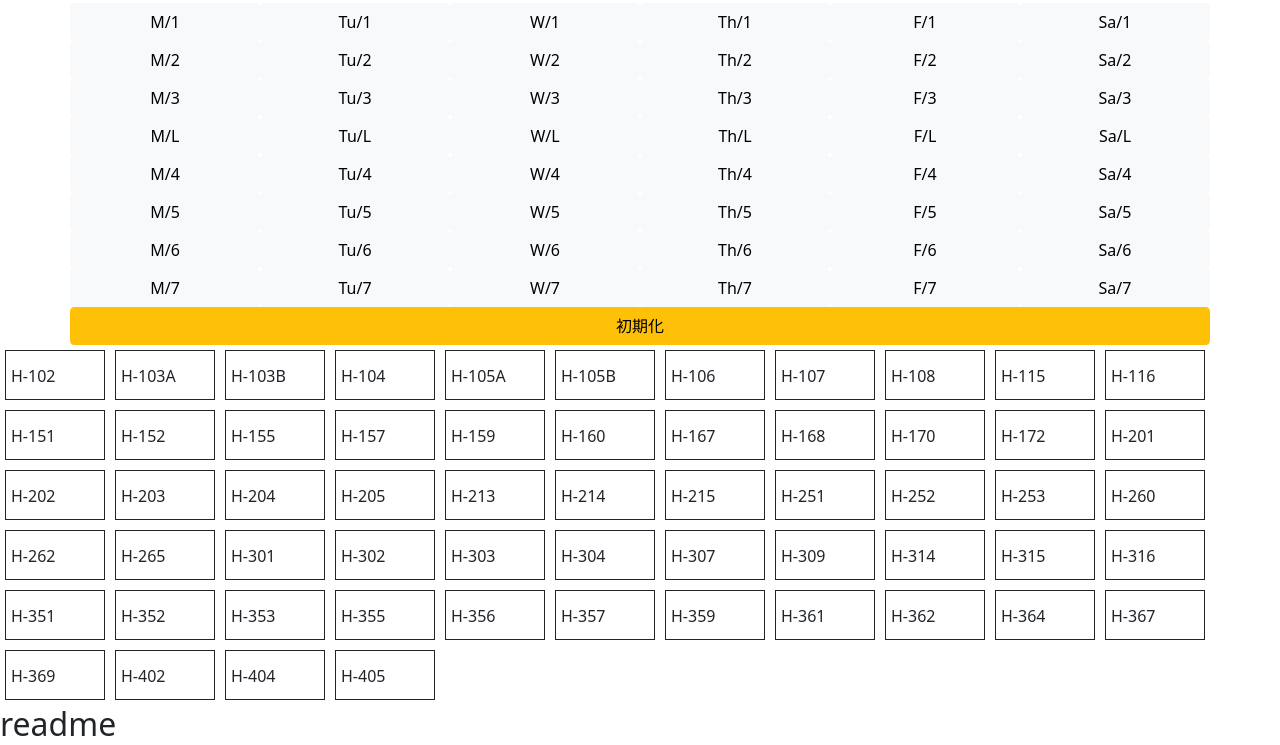
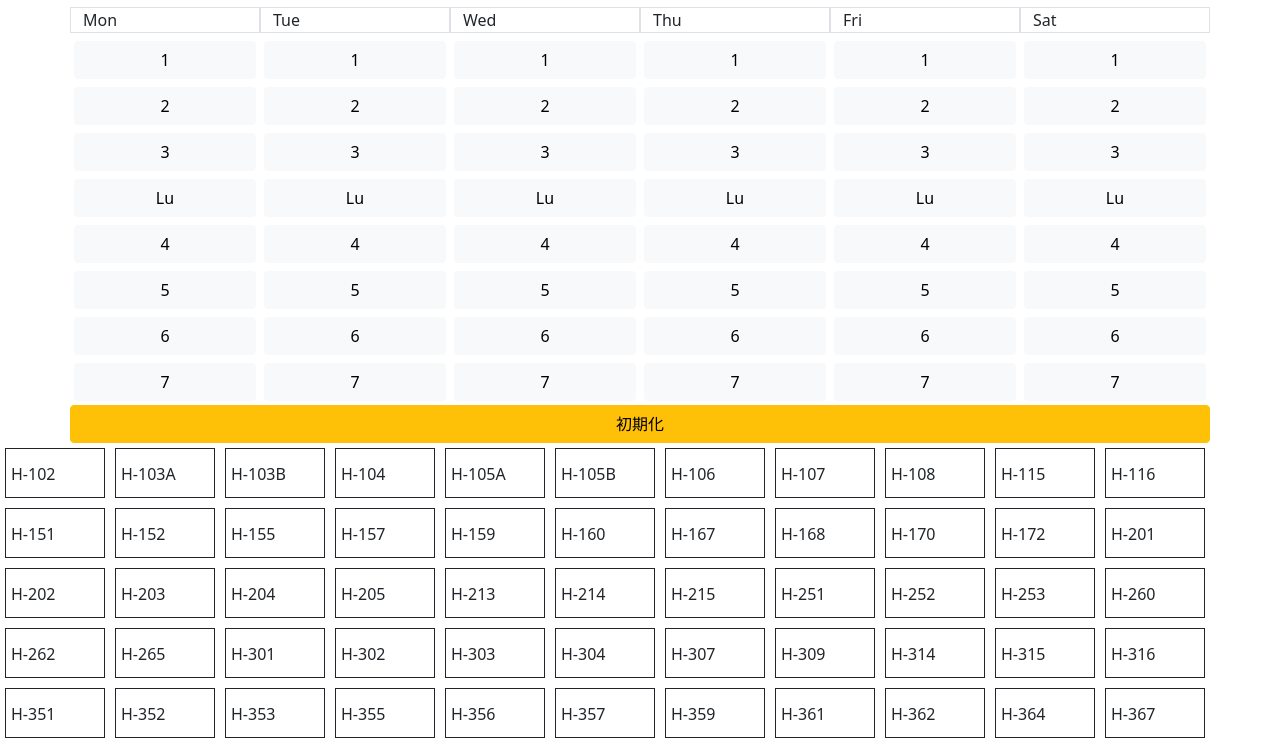
Before and after one commit to say-lily/icu-akibeya, a plain HTML site: page index.html in a window 1280 px wide. Shown: the part 53-798 px from the top of the page. Drawn offline with nearby package versions, Linux system fonts and the light colour scheme.

Commit message:
UI change for filter selection

```diff
--- a/index.html
+++ b/index.html
@@ -10,32 +10,80 @@
 <body>
 <h1>Free classrooms</h1>
 <div class="filters container">
-  <div class="row">
-<button class="filter col btn btn-light" data-filter=".m1">M/1</button><button class="filter col btn btn-light" data-filter=".tu1">Tu/1</button><button class="filter col btn btn-light" data-filter=".w1">W/1</button><button class="filter col btn btn-light" data-filter=".th1">Th/1</button><button class="filter col btn btn-light" data-filter=".f1">F/1</button><button class="filter col btn btn-light" data-filter=".sa1">Sa/1</button>
+  <div class="row ">
+    <div class="filter my-1 mx-auto p-auto col border" >Mon</div>
+    <div class="filter my-1 mx-auto p-auto col border" >Tue</div>
+    <div class="filter my-1 mx-auto p-auto col border" >Wed</div>
+    <div class="filter my-1 mx-auto p-auto col border" >Thu</div>
+    <div class="filter my-1 mx-auto p-auto col border" >Fri</div>
+    <div class="filter my-1 mx-auto p-auto col border" >Sat</div>
+  </div>
+  <div class="row ">
+    <button class="filter m-1 col btn btn-light" data-filter=".m1">1</button>
+    <button class="filter m-1 col btn btn-light" data-filter=".tu1">1</button>
+    <button class="filter m-1 col btn btn-light" data-filter=".w1">1</button>
+    <button class="filter m-1 col btn btn-light" data-filter=".th1">1</button>
+    <button class="filter m-1 col btn btn-light" data-filter=".f1">1</button>
+    <button class="filter m-1 col btn btn-light" data-filter=".sa1">1</button>
   </div>
   <div class="row">
-<button class="filter col btn btn-light" data-filter=".m2">M/2</button><button class="filter col btn btn-light" data-filter=".tu2">Tu/2</button><button class="filter col btn btn-light" data-filter=".w2">W/2</button><button class="filter col btn btn-light" data-filter=".th2">Th/2</button><button class="filter col btn btn-light" data-filter=".f2">F/2</button><button class="filter col btn btn-light" data-filter=".sa2">Sa/2</button>
+    <button class="filter m-1 col btn btn-light" data-filter=".m2">2</button>
+    <button class="filter m-1 col btn btn-light" data-filter=".tu2">2</button>
+    <button class="filter m-1 col btn btn-light" data-filter=".w2">2</button>
+    <button class="filter m-1 col btn btn-light" data-filter=".th2">2</button>
+    <button class="filter m-1 col btn btn-light" data-filter=".f2">2</button>
+    <button class="filter m-1 col btn btn-light" data-filter=".sa2">2</button>
   </div>
   <div class="row">
-<button class="filter col btn btn-light" data-filter=".m3">M/3</button><button class="filter col btn btn-light" data-filter=".tu3">Tu/3</button><button class="filter col btn btn-light" data-filter=".w3">W/3</button><button class="filter col btn btn-light" data-filter=".th3">Th/3</button><button class="filter col btn btn-light" data-filter=".f3">F/3</button><button class="filter col btn btn-light" data-filter=".sa3">Sa/3</button>
+    <button class="filter m-1 col btn btn-light" data-filter=".m3">3</button>
+    <button class="filter m-1 col btn btn-light" data-filter=".tu3">3</button>
+    <button class="filter m-1 col btn btn-light" data-filter=".w3">3</button>
+    <button class="filter m-1 col btn btn-light" data-filter=".th3">3</button>
+    <button class="filter m-1 col btn btn-light" data-filter=".f3">3</button>
+    <button class="filter m-1 col btn btn-light" data-filter=".sa3">3</button>
   </div>
   <div class="row">
-<button class="filter col btn btn-light" data-filter=".ml">M/L</button><button class="filter col btn btn-light" data-filter=".tul">Tu/L</button><button class="filter col btn btn-light" data-filter=".wl">W/L</button><button class="filter col btn btn-light" data-filter=".thl">Th/L</button><button class="filter col btn btn-light" data-filter=".fl">F/L</button><button class="filter col btn btn-light" data-filter=".sal">Sa/L</button>
+    <button class="filter m-1 col btn btn-light" data-filter=".ml">Lu</button>
+    <button class="filter m-1 col btn btn-light" data-filter=".tul">Lu</button>
+    <button class="filter m-1 col btn btn-light" data-filter=".wl">Lu</button>
+    <button class="filter m-1 col btn btn-light" data-filter=".thl">Lu</button>
+    <button class="filter m-1 col btn btn-light" data-filter=".fl">Lu</button>
+    <button class="filter m-1 col btn btn-light" data-filter=".sal">Lu</button>
   </div>
   <div class="row">
-<button class="filter col btn btn-light" data-filter=".m4">M/4</button><button class="filter col btn btn-light" data-filter=".tu4">Tu/4</button><button class="filter col btn btn-light" data-filter=".w4">W/4</button><button class="filter col btn btn-light" data-filter=".th4">Th/4</button><button class="filter col btn btn-light" data-filter=".f4">F/4</button><button class="filter col btn btn-light" data-filter=".sa4">Sa/4</button>
+    <button class="filter m-1 col btn btn-light" data-filter=".m4">4</button>
+    <button class="filter m-1 col btn btn-light" data-filter=".tu4">4</button>
+    <button class="filter m-1 col btn btn-light" data-filter=".w4">4</button>
+    <button class="filter m-1 col btn btn-light" data-filter=".th4">4</button>
+    <button class="filter m-1 col btn btn-light" data-filter=".f4">4</button>
+    <button class="filter m-1 col btn btn-light" data-filter=".sa4">4</button>
   </div>
   <div class="row">
-<button class="filter col btn btn-light" data-filter=".m5">M/5</button><button class="filter col btn btn-light" data-filter=".tu5">Tu/5</button><button class="filter col btn btn-light" data-filter=".w5">W/5</button><button class="filter col btn btn-light" data-filter=".th5">Th/5</button><button class="filter col btn btn-light" data-filter=".f5">F/5</button><button class="filter col btn btn-light" data-filter=".sa5">Sa/5</button>
+    <button class="filter m-1 col btn btn-light" data-filter=".m5">5</button>
+    <button class="filter m-1 col btn btn-light" data-filter=".tu5">5</button>
+    <button class="filter m-1 col btn btn-light" data-filter=".w5">5</button>
+    <button class="filter m-1 col btn btn-light" data-filter=".th5">5</button>
+    <button class="filter m-1 col btn btn-light" data-filter=".f5">5</button>
+    <button class="filter m-1 col btn btn-light" data-filter=".sa5">5</button>
   </div>
   <div class="row">
-<button class="filter col btn btn-light" data-filter=".m6">M/6</button><button class="filter col btn btn-light" data-filter=".tu6">Tu/6</button><button class="filter col btn btn-light" data-filter=".w6">W/6</button><button class="filter col btn btn-light" data-filter=".th6">Th/6</button><button class="filter col btn btn-light" data-filter=".f6">F/6</button><button class="filter col btn btn-light" data-filter=".sa6">Sa/6</button>
+    <button class="filter m-1 col btn btn-light" data-filter=".m6">6</button>
+    <button class="filter m-1 col btn btn-light" data-filter=".tu6">6</button>
+    <button class="filter m-1 col btn btn-light" data-filter=".w6">6</button>
+    <button class="filter m-1 col btn btn-light" data-filter=".th6">6</button>
+    <button class="filter m-1 col btn btn-light" data-filter=".f6">6</button>
+    <button class="filter m-1 col btn btn-light" data-filter=".sa6">6</button>
   </div>
   <div class="row">
-<button class="filter col btn btn-light" data-filter=".m7">M/7</button><button class="filter col btn btn-light" data-filter=".tu7">Tu/7</button><button class="filter col btn btn-light" data-filter=".w7">W/7</button><button class="filter col btn btn-light" data-filter=".th7">Th/7</button><button class="filter col btn btn-light" data-filter=".f7">F/7</button><button class="filter col btn btn-light" data-filter=".sa7">Sa/7</button>
+    <button class="filter m-1 col btn btn-light" data-filter=".m7">7</button>
+    <button class="filter m-1 col btn btn-light" data-filter=".tu7">7</button>
+    <button class="filter m-1 col btn btn-light" data-filter=".w7">7</button>
+    <button class="filter m-1 col btn btn-light" data-filter=".th7">7</button>
+    <button class="filter m-1 col btn btn-light" data-filter=".f7">7</button>
+    <button class="filter m-1 col btn btn-light" data-filter=".sa7">7</button>
   </div>
   <div class="row">
-  <button class="col btn btn-warning isotope-reset" data-filter="*">初期化</button>
+    <button class="col btn btn-warning isotope-reset" data-filter="*">初期化</button>
   </div>
 </div>
 
```
